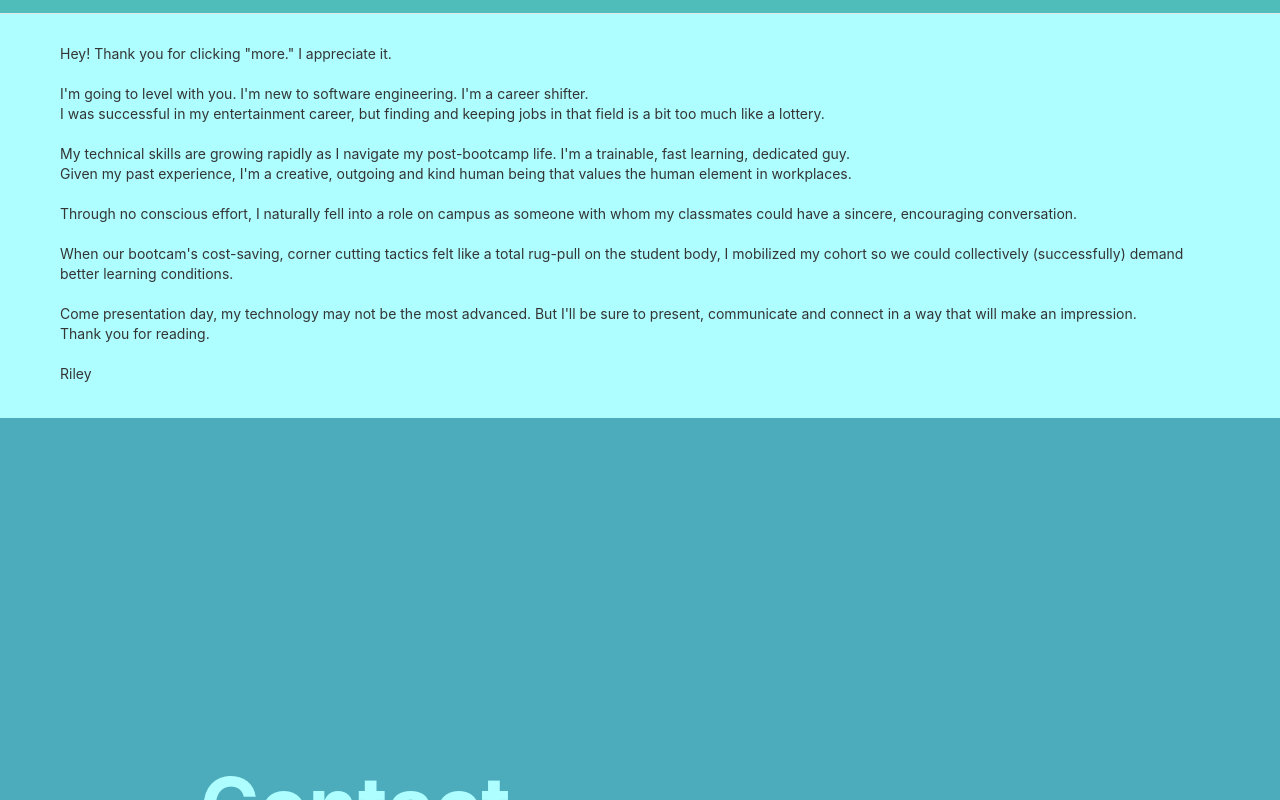
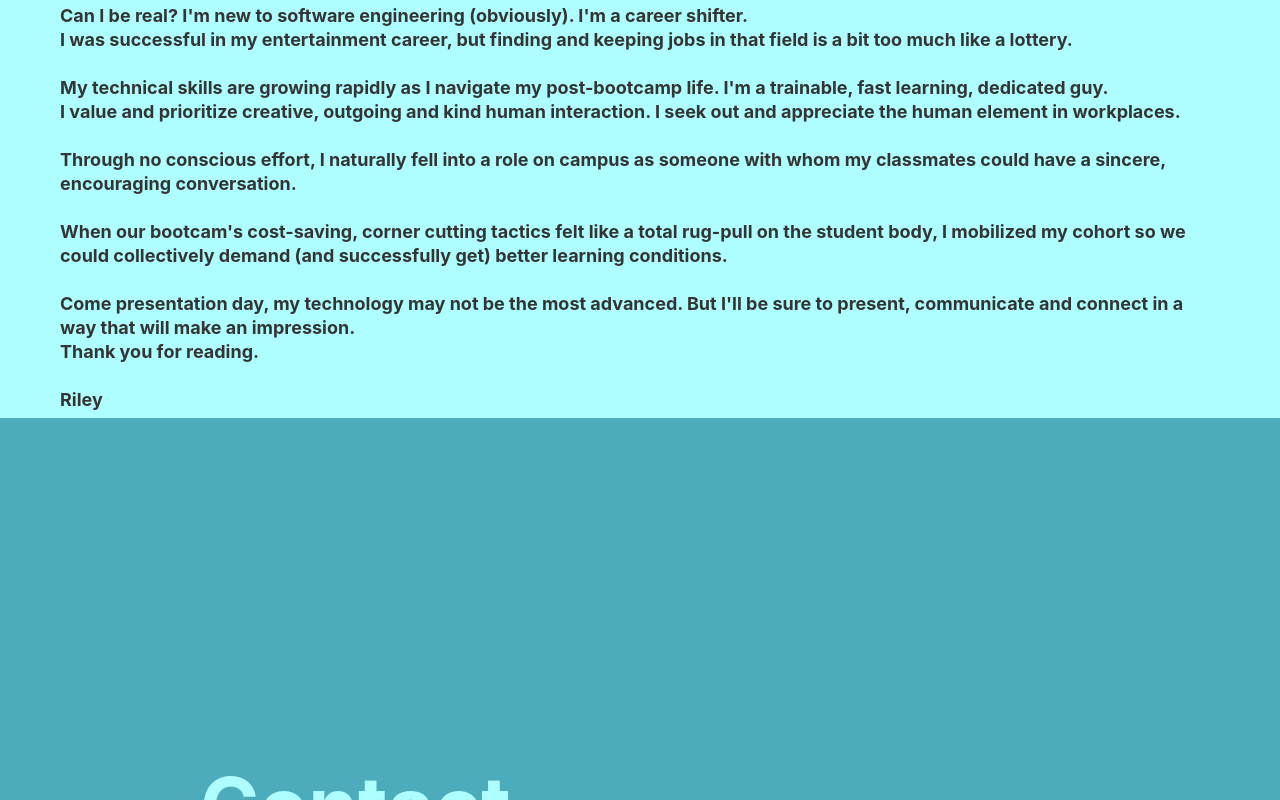
Before and after one commit to robotriley/portfolio-site, a React (Create React App) app: page / in a window 1280 px wide. Both pictures are taken after a click on the button "More". Shown: the part 2599-3399 px from the top of the page. Built offline with nearby package versions, Linux system fonts and the light colour scheme.

Commit message:
drawer for now

```diff
--- a/src/App.css
+++ b/src/App.css
@@ -216,7 +216,8 @@ a:hover {
 
 .rs-drawer-header {
   background-color: #4FBDBA;
-  color: #AEFEFF;
+  /* color: #AEFEFF; */
+  color: black;
 }
 .rs-drawer-body {
   background-color: #AEFEFF;
--- a/src/components/MoreDrawer.js
+++ b/src/components/MoreDrawer.js
@@ -16,7 +16,7 @@ const MoreDrawer = () => {
         placement={placement}
         open={open}
         keyboard={true}
-        size={'md'}
+        size={'lg'}
         onClose={() => setOpen(false)}>
         <Drawer.Header id="aboutHeader" >
           <h2>More About Riley</h2>
@@ -26,18 +26,18 @@ const MoreDrawer = () => {
           <div>
 
             <div className='drawerWords1'>
-              <p>Hey! Thank you for clicking "more." I appreciate it. <br /> <br />
-              I'm going to level with you. I'm new to software engineering. I'm a career shifter. <br />
+              <h5>Hey! Thank you for clicking "more." I appreciate it. <br /> <br />
+              Can I be real? I'm new to software engineering (obviously). I'm a career shifter. <br />
               I was successful in my entertainment career, but finding and keeping jobs in that field is a bit too much like a lottery. <br /><br />
               My technical skills are growing rapidly as I navigate my post-bootcamp life. I'm a trainable, fast learning, dedicated guy. <br />
-              Given my past experience, I'm a creative, outgoing and kind human being that values the human element in workplaces. <br /><br />
+              I value and prioritize creative, outgoing and kind human interaction. I seek out and appreciate the human element in workplaces. <br /><br />
               Through no conscious effort, I naturally fell into a role on campus as someone with whom my classmates could have a sincere, encouraging conversation.<br /><br />
-              When our bootcam's cost-saving, corner cutting tactics felt like a total rug-pull on the student body, I mobilized my cohort so we could collectively (successfully) demand better learning conditions. <br /><br />
+              When our bootcam's cost-saving, corner cutting tactics felt like a total rug-pull on the student body, I mobilized my cohort so we could collectively demand (and successfully get) better learning conditions. <br /><br />
               Come presentation day, my technology may not be the most advanced. But I'll be sure to present, communicate and connect in a way that will make an impression. <br />
               Thank you for reading.
                 <br /><br />
                 Riley
-              </p>
+              </h5>
             </div>
 
           </div>
```
